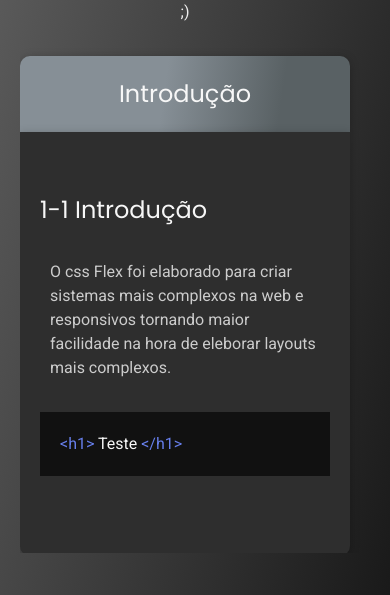
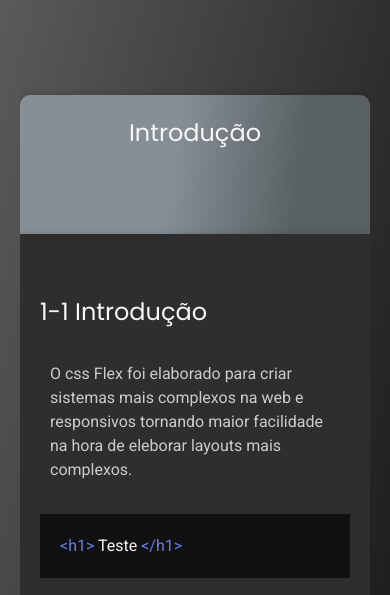
Before and after one commit to eidiogolima/Six-code, a plain HTML site: page tecnologias/js.html in a window 390 px wide. Shown: the part 749-1344 px from the top of the page. Drawn offline with Linux system fonts and the light colour scheme.

Commit message:
fix scroll page

```diff
--- a/CSS/tecnologias/tecnologias.css
+++ b/CSS/tecnologias/tecnologias.css
@@ -2,18 +2,25 @@
   padding: 100px 0;
   background: var(--cor-b);
 }
+
+
+.tecnologias-grid {
+  display: grid;
+  grid-template-columns: 4fr 7fr;
+  gap: 20px;
+}
+
+
+
+/* Scroll */
+
 .conteudo{
   overflow-y: scroll;
   padding-right: 20px;
   max-height: max-content;
-  height: 80vh;
+  height: 90vh;
 
-}
 
-.tecnologias-grid {
-  display: grid;
-  grid-template-columns: 3fr 7fr;
-  gap: 20px;
 }
 
 .tecnologias-nav {
@@ -26,9 +33,8 @@
   border-radius:10px;
   box-shadow: 0px 2px 10px rgba(0,0,0,0.25);
   /* align-self: center; */
-  position: relative;
+
 }
-
 
 
 .conteudo::-webkit-scrollbar {
@@ -63,6 +69,10 @@
 
   border: 3px solid var(--cor-11);
 }
+
+
+
+
 
 .lista-tecnologias li {
   background: var(--cor-b);
@@ -112,7 +122,6 @@
 .tecnologias-exemplos .conteudo .tecnologias-conteudo{
   border-radius: 0px 0px 10px 10px ;
   box-shadow: 0px 2px 10px rgba(0,0,0,0.25);
-
 
 }
 
@@ -192,7 +201,27 @@
   display: grid;
 }
 
-@media(max-width:700px){
+@media(max-width:1000px){
+
+
+  /* Ativa scroll diferete p/mobile */
+
+  .conteudo{
+    overflow-y: auto;
+    padding-right: 0px;
+    max-height: max-content;
+    height: 100vh;
+
+
+  }
+
+  .tecnologias-exemplos .conteudo .tecnologias-conteudo{
+    border-radius: 0px 0px 10px 10px ;
+    box-shadow: 0px 2px 10px rgba(0,0,0,0.25);
+    overflow-y: scroll;
+
+  }
+
   .tecnologias-grid {
     display: grid;
     grid-template-columns: 1fr;
```
Also changed, not shown: html/quem-somos.html (+1 -1 lines).
